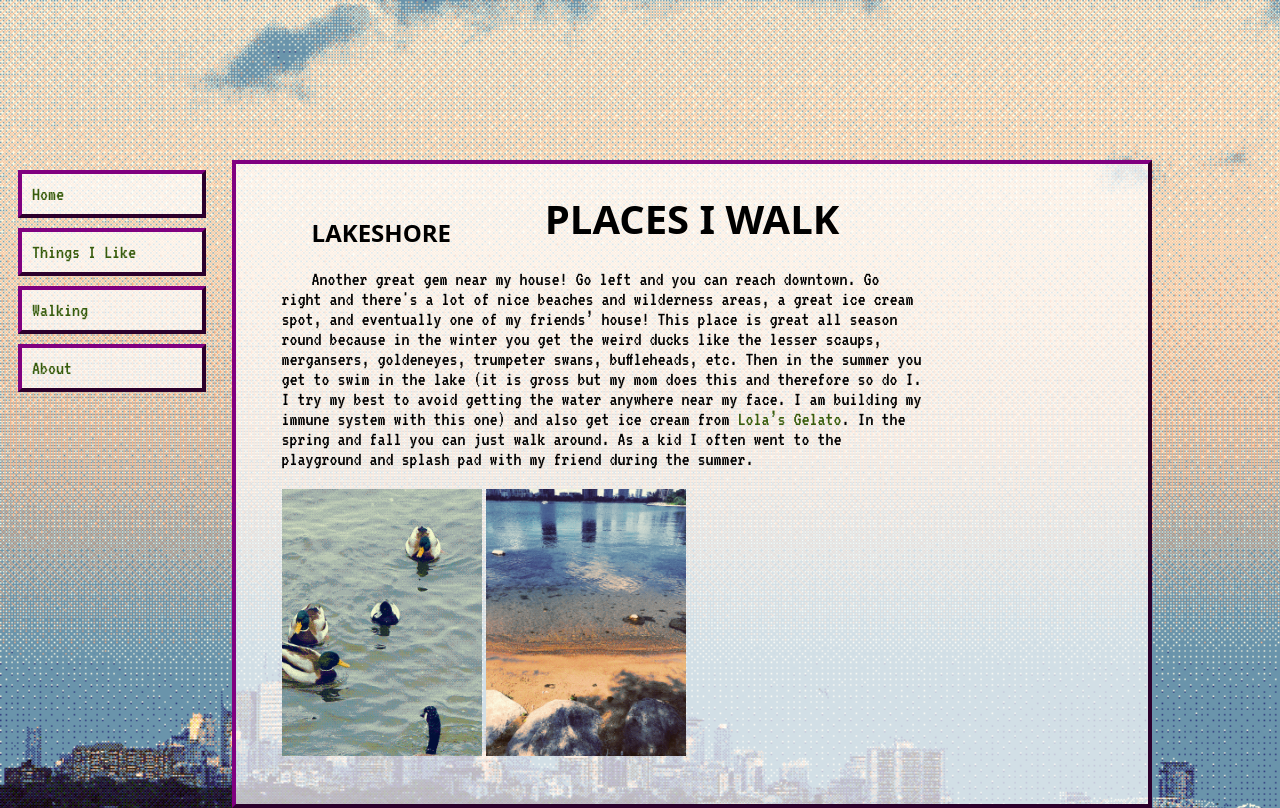
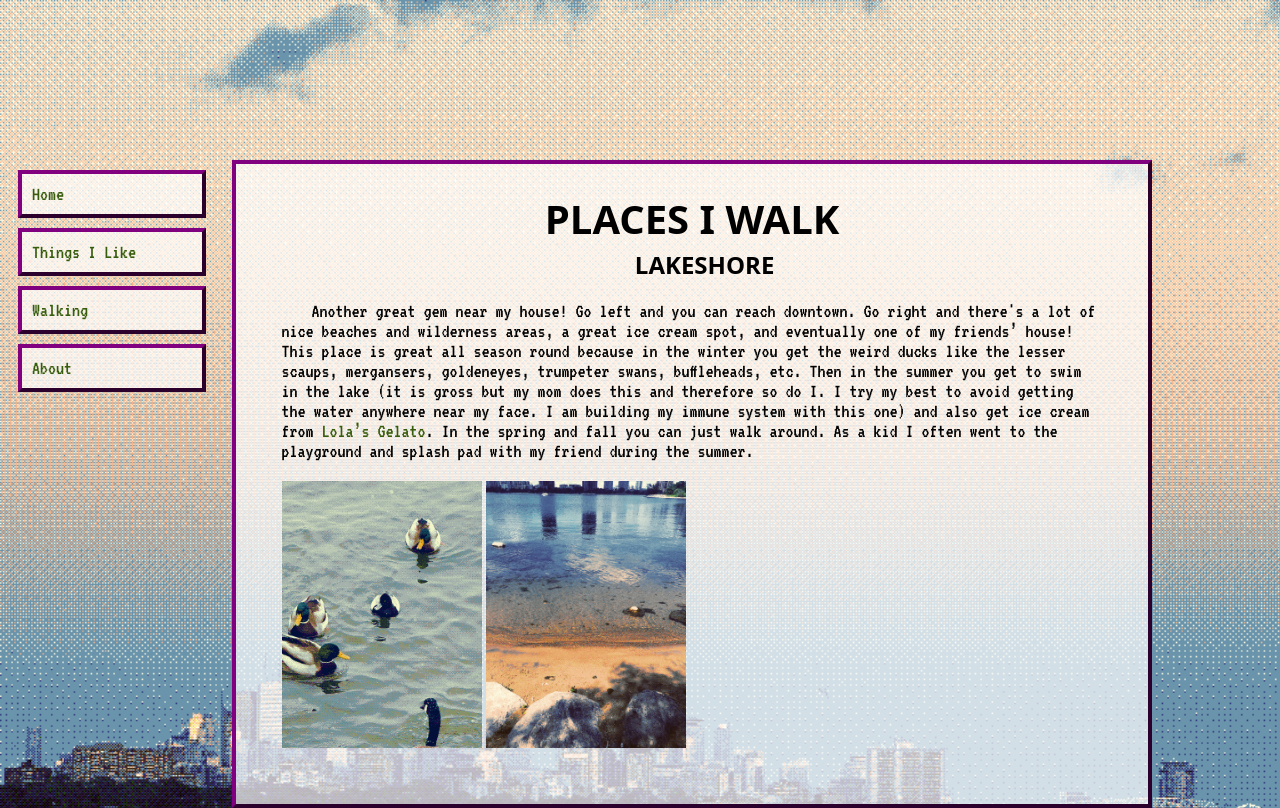
Before and after one commit to LizaCentipede/Lakeshore, a plain HTML site: page index.html in a window 1280 px wide. Drawn offline with Linux system fonts and the light colour scheme; a web font is replaced by a local one.

Commit message:
fixed txt

```diff
--- a/index.html
+++ b/index.html
@@ -31,13 +31,13 @@
       }
 
       div.text {
-        width: 40em;
+        width: 51em;
         height: 20em;
         background-color: rgba(255, 255, 255, 0);
         clear: both;
         position: absolute;
         left: 5%;
-        top: 5%;
+        top: 10%;
         float: right;
         display: block;
       }
@@ -62,6 +62,7 @@
       h1,
       h2 {
         font-family: "Rubik 80s Fade", system-ui;
+        text-align: center;
       }
 
       h1 {
```
